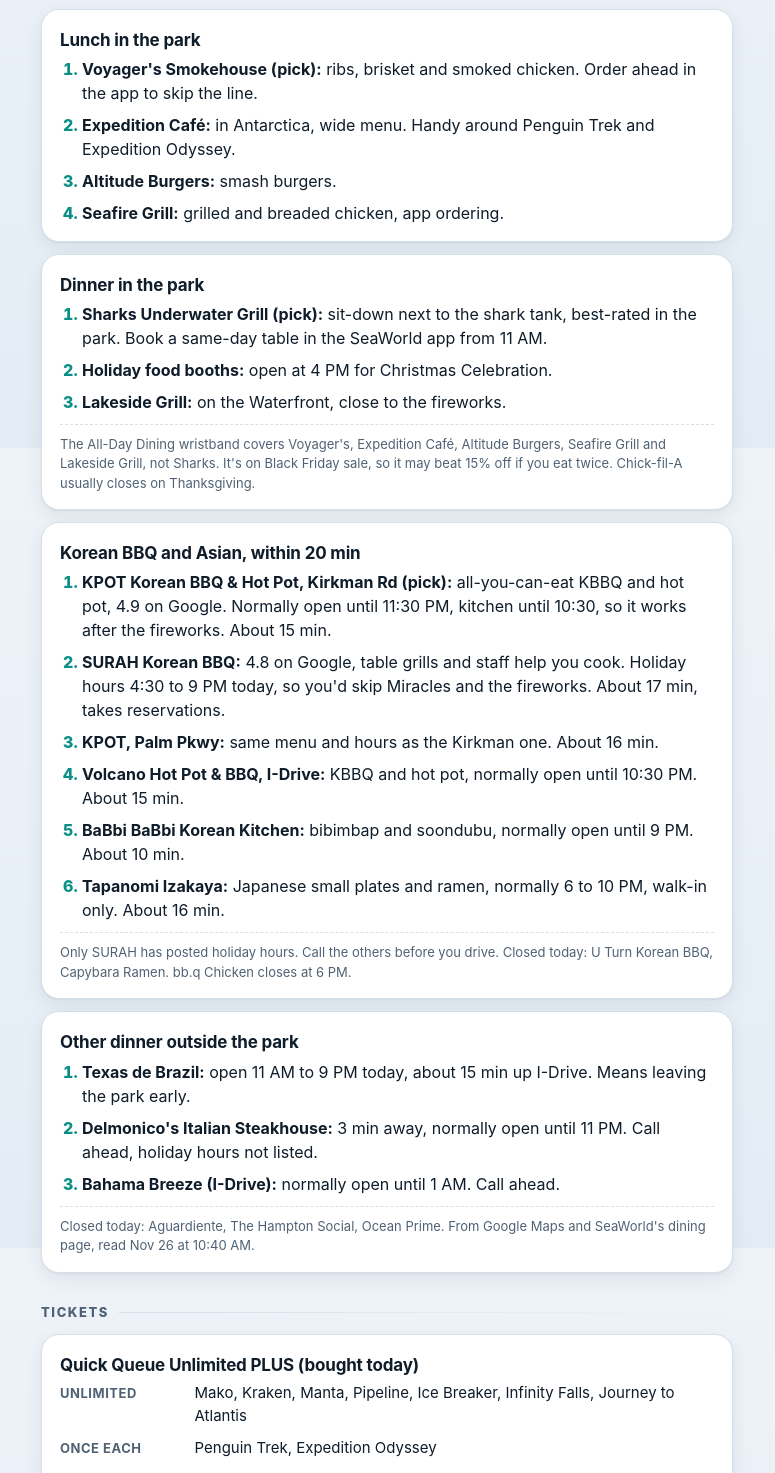
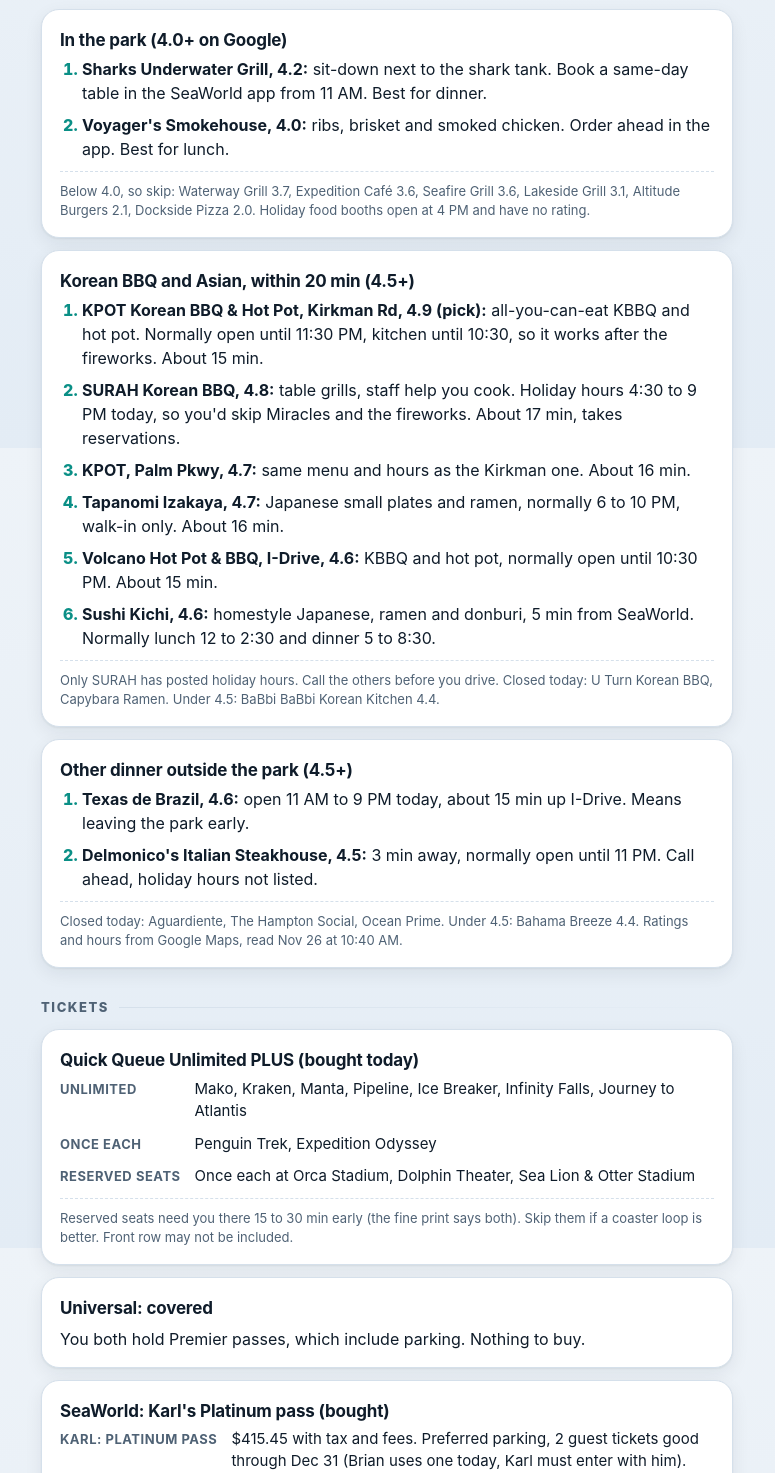
Before and after one commit to karlmarx/sites-93fyi, a plain HTML site: page sites/seaworld/public/index.html in a window 1280 px wide. Shown: the part 5152-6625 px from the top of the page, without its empty margins (253-1028 px from the left). Drawn offline with Linux system fonts and the light colour scheme.

Commit message:
Filter the food list by Google rating and show ratings
Co-Authored-By: Claude Opus 5.5 <noreply@anthropic.com>

```diff
--- a/sites/seaworld/public/index.html
+++ b/sites/seaworld/public/index.html
@@ -233,43 +233,32 @@ footer{max-width:720px;margin:0 auto;padding:8px 14px 36px;color:var(--muted);fo
 <section id="food">
   <h2>Where to eat</h2>
   <div class="card">
-    <div class="title">Lunch in the park</div>
+    <div class="title">In the park (4.0+ on Google)</div>
     <ol class="tight">
-      <li><b>Voyager's Smokehouse (pick):</b> ribs, brisket and smoked chicken. Order ahead in the app to skip the line.</li>
-      <li><b>Expedition Caf&eacute;:</b> in Antarctica, wide menu. Handy around Penguin Trek and Expedition Odyssey.</li>
-      <li><b>Altitude Burgers:</b> smash burgers.</li>
-      <li><b>Seafire Grill:</b> grilled and breaded chicken, app ordering.</li>
+      <li><b>Sharks Underwater Grill, 4.2:</b> sit-down next to the shark tank. Book a same-day table in the SeaWorld app from 11 AM. Best for dinner.</li>
+      <li><b>Voyager's Smokehouse, 4.0:</b> ribs, brisket and smoked chicken. Order ahead in the app. Best for lunch.</li>
     </ol>
+    <p class="note">Below 4.0, so skip: Waterway Grill 3.7, Expedition Caf&eacute; 3.6, Seafire Grill 3.6, Lakeside Grill 3.1, Altitude Burgers 2.1, Dockside Pizza 2.0. Holiday food booths open at 4 PM and have no rating.</p>
   </div>
   <div class="card">
-    <div class="title">Dinner in the park</div>
+    <div class="title">Korean BBQ and Asian, within 20 min (4.5+)</div>
     <ol class="tight">
-      <li><b>Sharks Underwater Grill (pick):</b> sit-down next to the shark tank, best-rated in the park. Book a same-day table in the SeaWorld app from 11 AM.</li>
-      <li><b>Holiday food booths:</b> open at 4 PM for Christmas Celebration.</li>
-      <li><b>Lakeside Grill:</b> on the Waterfront, close to the fireworks.</li>
+      <li><b>KPOT Korean BBQ &amp; Hot Pot, Kirkman Rd, 4.9 (pick):</b> all-you-can-eat KBBQ and hot pot. Normally open until 11:30 PM, kitchen until 10:30, so it works after the fireworks. About 15 min.</li>
+      <li><b>SURAH Korean BBQ, 4.8:</b> table grills, staff help you cook. Holiday hours 4:30 to 9 PM today, so you'd skip Miracles and the fireworks. About 17 min, takes reservations.</li>
+      <li><b>KPOT, Palm Pkwy, 4.7:</b> same menu and hours as the Kirkman one. About 16 min.</li>
+      <li><b>Tapanomi Izakaya, 4.7:</b> Japanese small plates and ramen, normally 6 to 10 PM, walk-in only. About 16 min.</li>
+      <li><b>Volcano Hot Pot &amp; BBQ, I-Drive, 4.6:</b> KBBQ and hot pot, normally open until 10:30 PM. About 15 min.</li>
+      <li><b>Sushi Kichi, 4.6:</b> homestyle Japanese, ramen and donburi, 5 min from SeaWorld. Normally lunch 12 to 2:30 and dinner 5 to 8:30.</li>
     </ol>
-    <p class="note">The All-Day Dining wristband covers Voyager's, Expedition Caf&eacute;, Altitude Burgers, Seafire Grill and Lakeside Grill, not Sharks. It's on Black Friday sale, so it may beat 15% off if you eat twice. Chick-fil-A usually closes on Thanksgiving.</p>
+    <p class="note">Only SURAH has posted holiday hours. Call the others before you drive. Closed today: U Turn Korean BBQ, Capybara Ramen. Under 4.5: BaBbi BaBbi Korean Kitchen 4.4.</p>
   </div>
   <div class="card">
-    <div class="title">Korean BBQ and Asian, within 20 min</div>
+    <div class="title">Other dinner outside the park (4.5+)</div>
     <ol class="tight">
-      <li><b>KPOT Korean BBQ &amp; Hot Pot, Kirkman Rd (pick):</b> all-you-can-eat KBBQ and hot pot, 4.9 on Google. Normally open until 11:30 PM, kitchen until 10:30, so it works after the fireworks. About 15 min.</li>
-      <li><b>SURAH Korean BBQ:</b> 4.8 on Google, table grills and staff help you cook. Holiday hours 4:30 to 9 PM today, so you'd skip Miracles and the fireworks. About 17 min, takes reservations.</li>
-      <li><b>KPOT, Palm Pkwy:</b> same menu and hours as the Kirkman one. About 16 min.</li>
-      <li><b>Volcano Hot Pot &amp; BBQ, I-Drive:</b> KBBQ and hot pot, normally open until 10:30 PM. About 15 min.</li>
-      <li><b>BaBbi BaBbi Korean Kitchen:</b> bibimbap and soondubu, normally open until 9 PM. About 10 min.</li>
-      <li><b>Tapanomi Izakaya:</b> Japanese small plates and ramen, normally 6 to 10 PM, walk-in only. About 16 min.</li>
+      <li><b>Texas de Brazil, 4.6:</b> open 11 AM to 9 PM today, about 15 min up I-Drive. Means leaving the park early.</li>
+      <li><b>Delmonico's Italian Steakhouse, 4.5:</b> 3 min away, normally open until 11 PM. Call ahead, holiday hours not listed.</li>
     </ol>
-    <p class="note">Only SURAH has posted holiday hours. Call the others before you drive. Closed today: U Turn Korean BBQ, Capybara Ramen. bb.q Chicken closes at 6 PM.</p>
-  </div>
-  <div class="card">
-    <div class="title">Other dinner outside the park</div>
-    <ol class="tight">
-      <li><b>Texas de Brazil:</b> open 11 AM to 9 PM today, about 15 min up I-Drive. Means leaving the park early.</li>
-      <li><b>Delmonico's Italian Steakhouse:</b> 3 min away, normally open until 11 PM. Call ahead, holiday hours not listed.</li>
-      <li><b>Bahama Breeze (I-Drive):</b> normally open until 1 AM. Call ahead.</li>
-    </ol>
-    <p class="note">Closed today: Aguardiente, The Hampton Social, Ocean Prime. From Google Maps and SeaWorld's dining page, read Nov 26 at 10:40 AM.</p>
+    <p class="note">Closed today: Aguardiente, The Hampton Social, Ocean Prime. Under 4.5: Bahama Breeze 4.4. Ratings and hours from Google Maps, read Nov 26 at 10:40 AM.</p>
   </div>
 </section>
 
```
